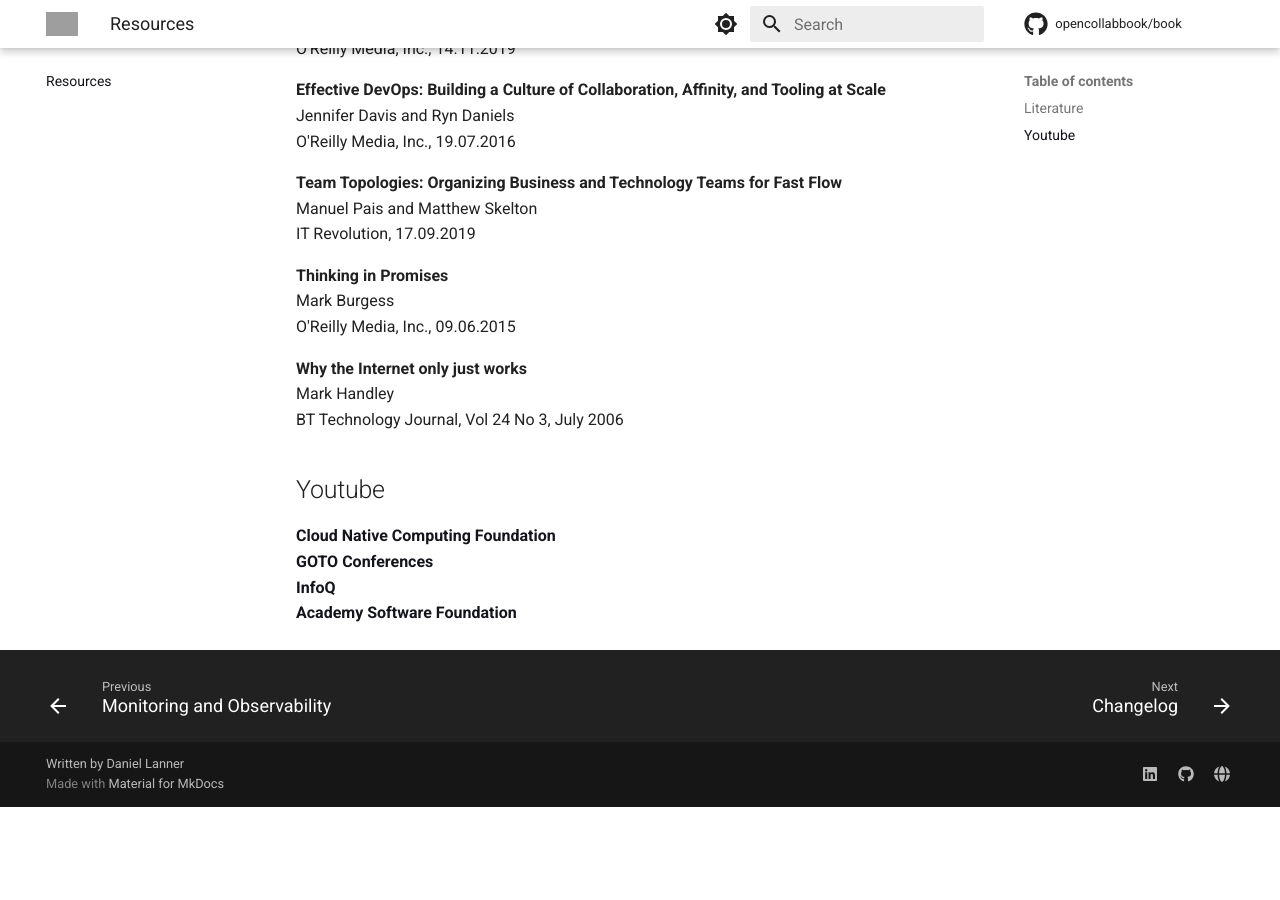
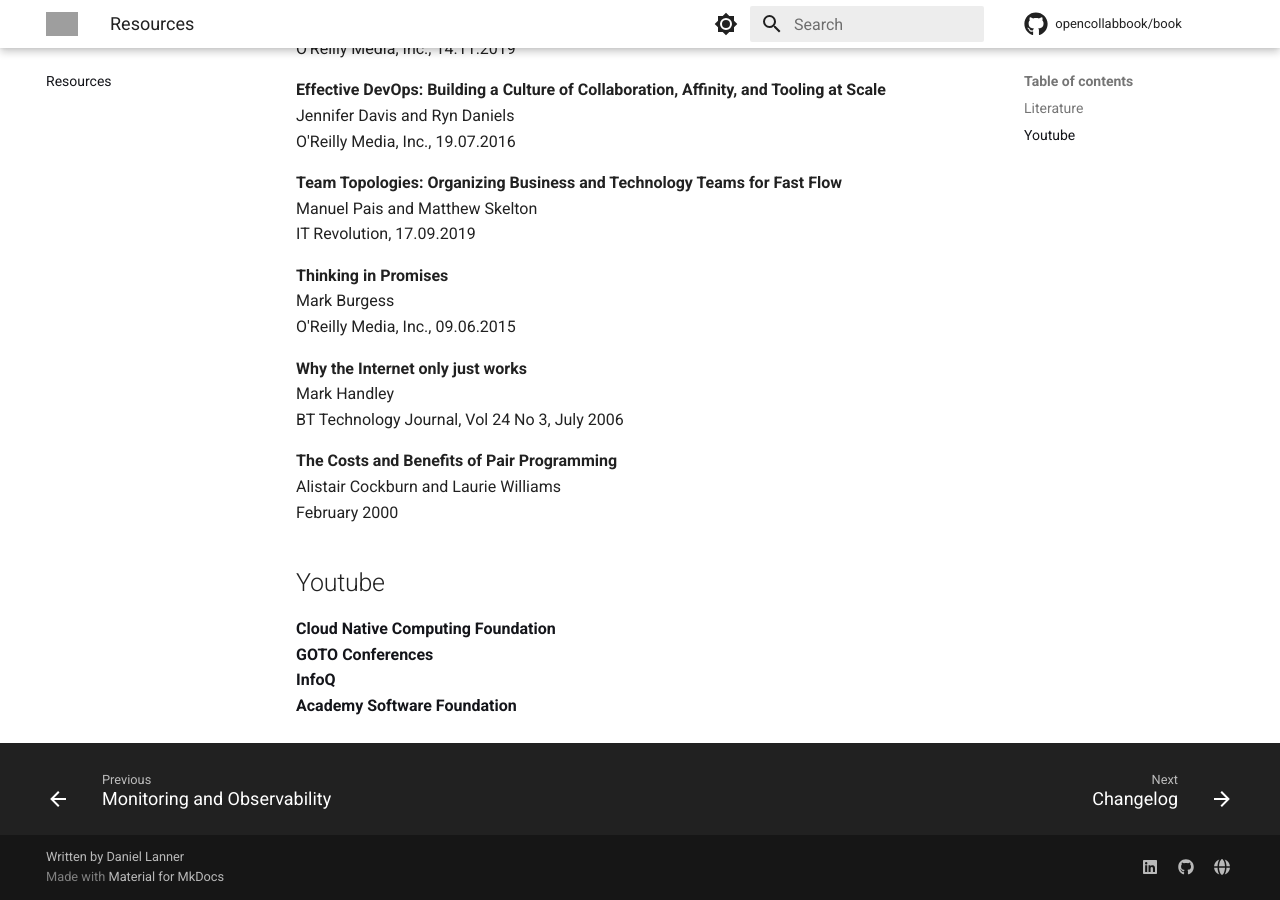
Before and after one commit to engineering-collaboration/book, an MkDocs documentation site: the page built from docs/resources.md, in a window 1280 px wide and 900 px high, scrolled down 599 px. Built offline with MkDocs 1.6.1 and Material for MkDocs 9.7.7, drawn with Linux system fonts in a browser that asks for light colours; comment, search, counter and statistics services are not loaded; before the commit the page ends 1406 px from its top, so only the background shows below that; grey boxes are pictures that could not be loaded.

Commit message:
Add paper to resources

```diff
--- a/docs/resources.md
+++ b/docs/resources.md
@@ -34,6 +34,10 @@ O'Reilly Media, Inc., 09.06.2015
 Mark Handley
 BT Technology Journal, Vol 24 No 3, July 2006
 
+**The Costs and Benefits of Pair Programming**
+Alistair Cockburn and Laurie Williams
+February 2000
+
 ## Youtube
 
 [**Cloud Native Computing Foundation**](https://www.youtube.com/@cncf)
```
